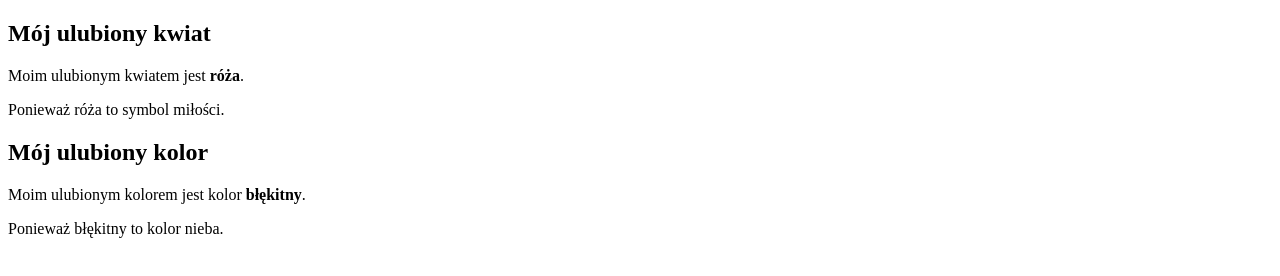
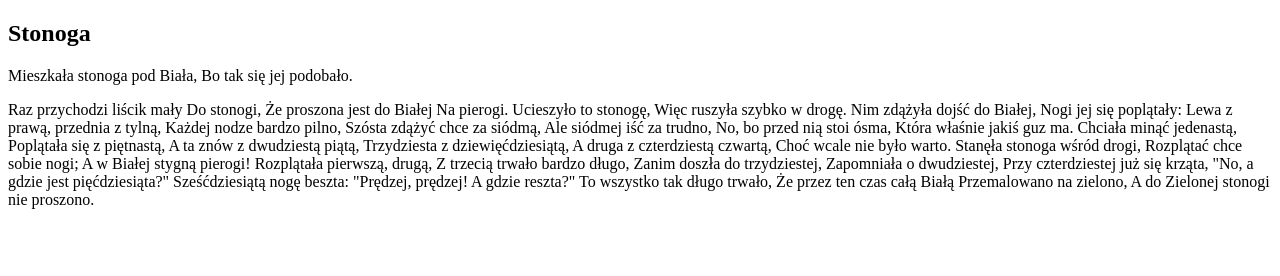
Before and after one commit to bartosz-kupisz/learning-git-2, a plain HTML site: page index.html in a window 1280 px wide. Drawn offline with Linux system fonts and the light colour scheme.

Commit message:
Update index.html
Stonoga

```diff
--- a/index.html
+++ b/index.html
@@ -2,21 +2,26 @@
 <html>
   <head>
     <meta charset="utf-8">
-    <title>Moje ulubione rzeczy</title>
+    <title>Wierszyk</title>
   </head>
   <body>
 
     <article>
-      <h1>Mój ulubiony kwiat</h1>
-      <p>Moim ulubionym kwiatem jest <b>róża</b>.</p>
-      <p>Ponieważ róża to symbol miłości.</p>
+      <h1>Stonoga</h1>
+      <p>Mieszkała stonoga pod Biała, Bo tak się jej podobało.</p>
+      Raz przychodzi liścik mały Do stonogi, Że proszona jest do Białej Na pierogi.
+      Ucieszyło to stonogę, Więc ruszyła szybko w drogę.
+      Nim zdążyła dojść do Białej, Nogi jej się poplątały: Lewa z prawą, przednia z tylną,
+      Każdej nodze bardzo pilno, Szósta zdążyć chce za siódmą, Ale siódmej iść za trudno, No, bo przed nią stoi ósma,
+      Która właśnie jakiś guz ma. Chciała minąć jedenastą, Poplątała się z piętnastą, A ta znów z dwudziestą piątą,
+      Trzydziesta z dziewięćdziesiątą, A druga z czterdziestą czwartą, Choć wcale nie było warto. Stanęła stonoga wśród drogi,
+      Rozplątać chce sobie nogi; A w Białej stygną pierogi! Rozplątała pierwszą, drugą, Z trzecią trwało bardzo długo,
+      Zanim doszła do trzydziestej, Zapomniała o dwudziestej, Przy czterdziestej już się krząta, "No, a gdzie jest pięćdziesiąta?"
+      Sześćdziesiątą nogę beszta: "Prędzej, prędzej! A gdzie reszta?" To wszystko tak długo trwało, Że przez ten czas całą Białą
+      Przemalowano na zielono, A do Zielonej stonogi nie proszono.</p>
     </article>
 
-    <article>
-      <h1>Mój ulubiony kolor</h1>
-      <p>Moim ulubionym kolorem jest kolor <b>błękitny</b>.</p>
-      <p>Ponieważ błękitny to kolor nieba.</p>
-    </article>
+
 
   </body>
 </html>
```
